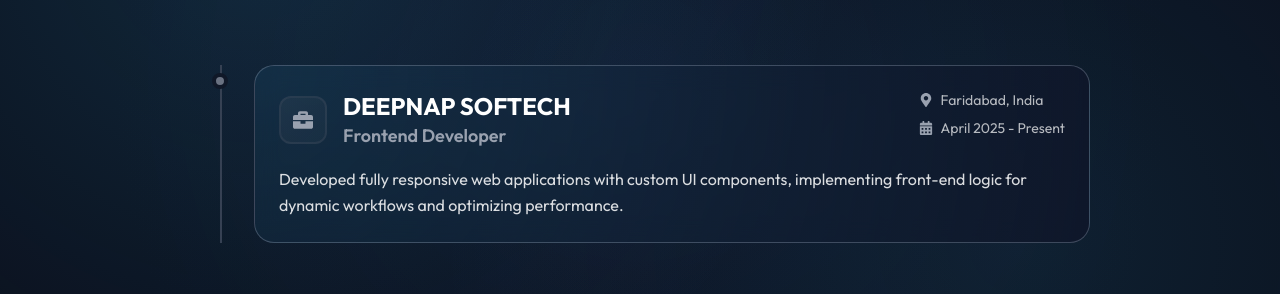
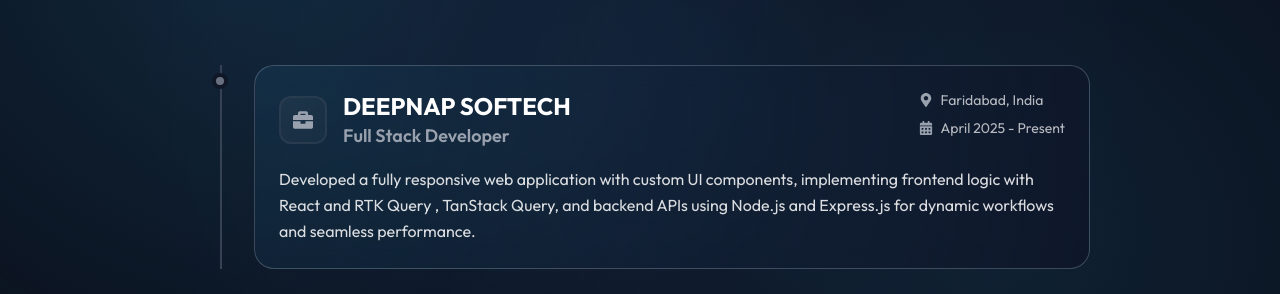
Before and after one commit to deepakkumar410/Deepak-Portfolio, a React (Vite) app: page / in a window 1280 px wide. Shown: the part 3520-3814 px from the top of the page. Built offline with nearby package versions, Linux system fonts and the light colour scheme.

Commit message:
new changes

```diff
--- a/src/Components/pages/Experience.jsx
+++ b/src/Components/pages/Experience.jsx
@@ -9,10 +9,10 @@
     {
       id: 1,
       company: "DEEPNAP SOFTECH",
-      position: "Frontend Developer",
+      position: "Full Stack Developer",
       location: "Faridabad, India",
       duration: "April 2025 - Present",
-      description: "Developed fully responsive web applications with custom UI components, implementing front-end logic for dynamic workflows and optimizing performance."
+      description: "Developed a fully responsive web application with custom UI components, implementing frontend logic with React and RTK Query , TanStack Query, and backend APIs using Node.js and Express.js for dynamic workflows and seamless performance. "
     }
   ];
 
```
Also changed, not shown: 1 other file (tests, documents, lock files or other folders).
